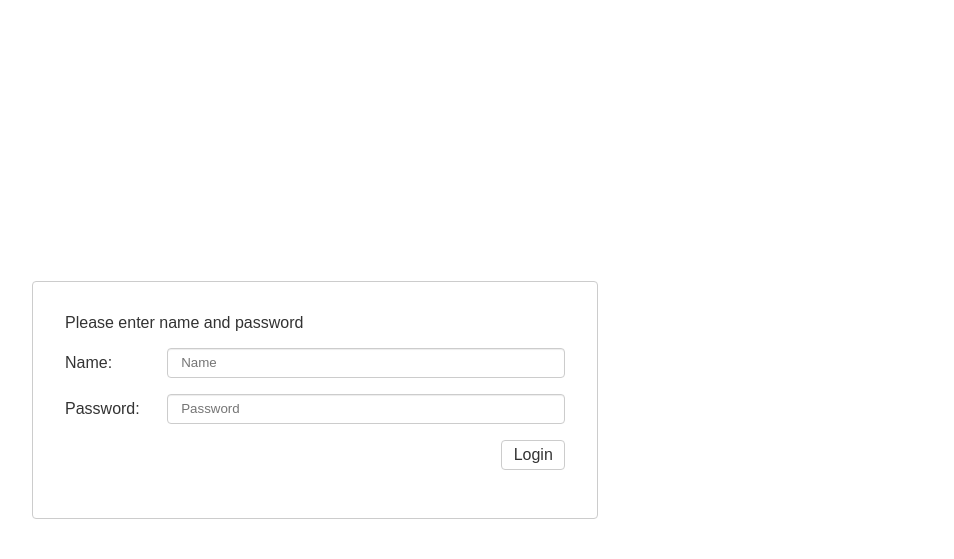
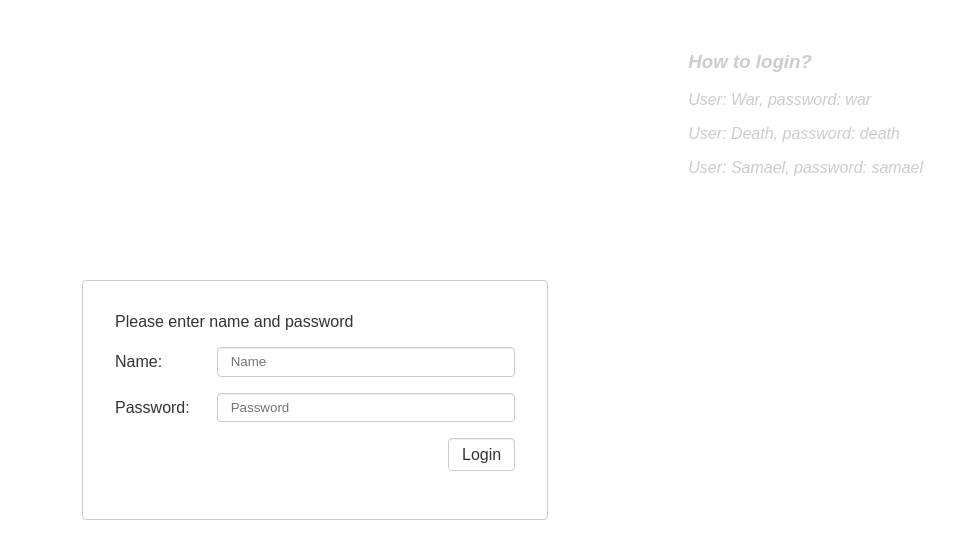
Before and after one commit to Doc999tor/Slim-Project-2-example, a PHP site: page /views/login.html in a window 1280 px wide. Shown: the top 559 px of the page, without its empty margins (325-1279 px from the left). Run offline with PHP 8.4, Linux system fonts and the light colour scheme; some libraries are stand-ins or nearby versions.

```diff
--- a/public/login.css
+++ b/public/login.css
@@ -6,7 +6,7 @@ body {
 }
 form {
 	width: 50%;
-	max-width: 600px;
+	max-width: 400px;
 	padding: 2rem;
 	border: 1px solid var(--border-color);
 	border-radius: 4px;
@@ -24,4 +24,13 @@ form .row {
 
 form #submit {
 	margin-left: auto;
+	width: initial;
 }
+
+.login-legend {
+	position: fixed;top: 0;right: 0;
+	max-width: 15rem;
+	padding: 2rem;
+	color: #ccc;
+	font-style: italic;
+}
--- a/views/login.html
+++ b/views/login.html
@@ -20,10 +20,15 @@
 				<input type="password" placeholder="Password" name="password">
 			</label>
 		</fieldset>
-		<div class="row">
+		<label class="row">
 			<input type="submit" id="submit" value="Login" class="load-form-btn flat-btn link">
-		</div>
-
+		</label>
 	</form>
+	<div class="login-legend">
+		<h3>How to login?</h3>
+		<p>User: War, password: war</p>
+		<p>User: Death, password: death</p>
+		<p>User: Samael, password: samael</p>
+	</div>
 </body>
 </html>
```
Also changed, not shown: README.md.
